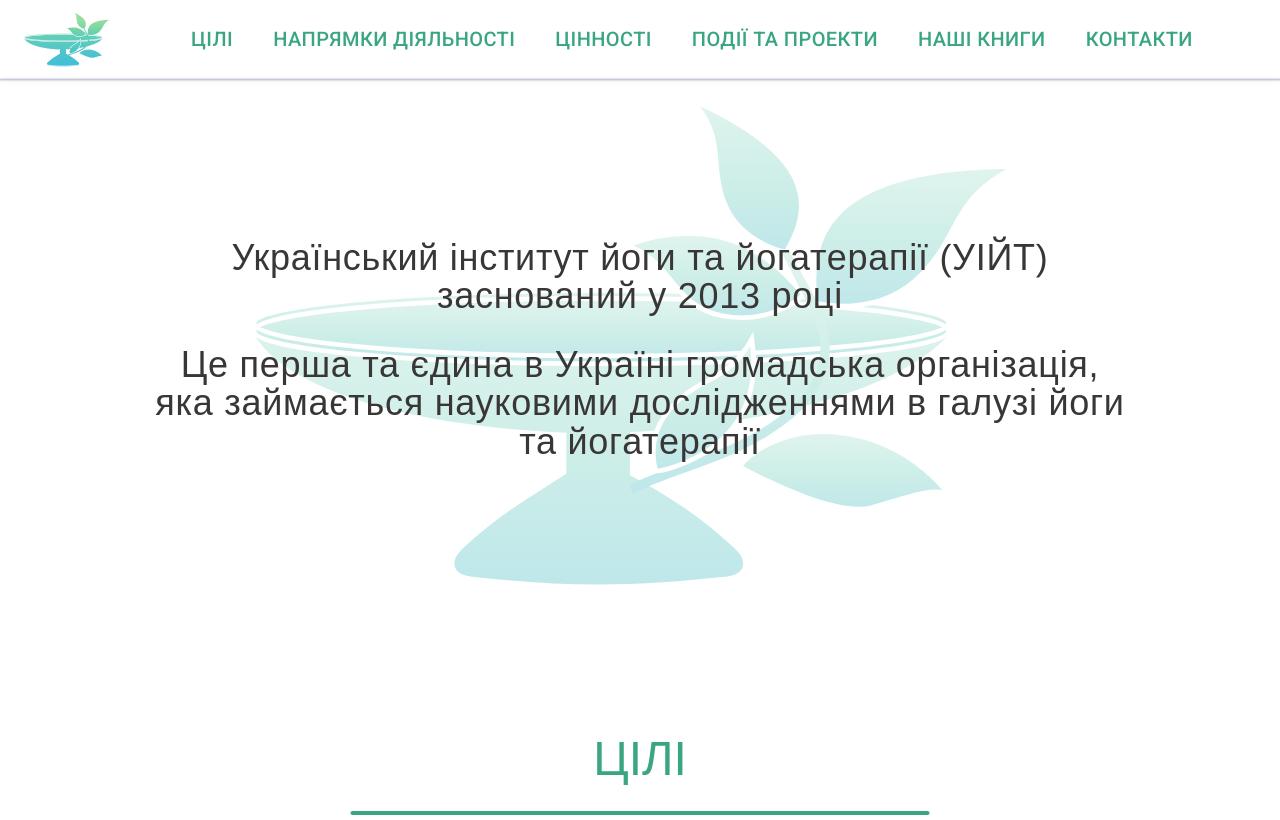
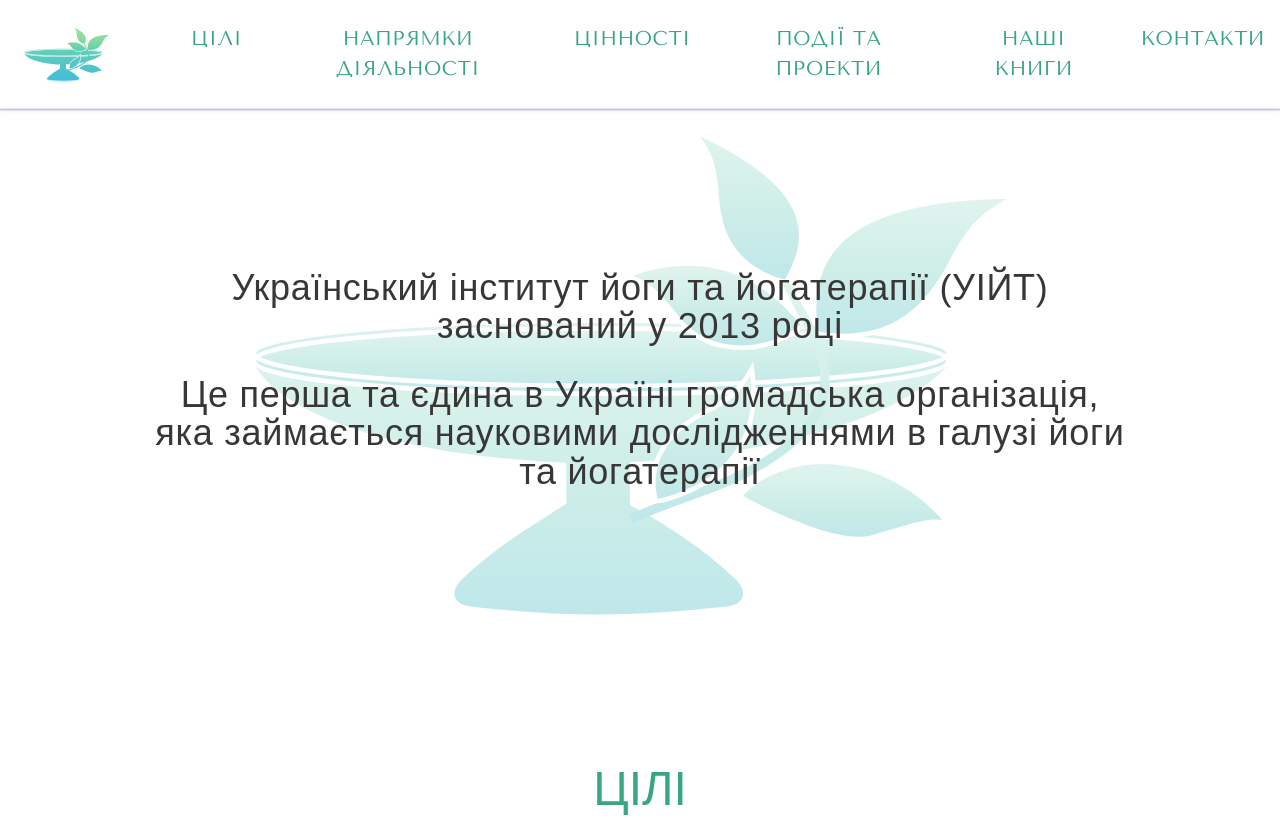
Before and after one commit to whatissilence/whatissilence.github.io, a plain HTML site: page yoga/index.html in a window 1280 px wide. Shown: the top 820 px of the page. Drawn offline with nearby package versions, Linux system fonts and the light colour scheme.

Commit message:
Yoga test site

```diff
--- a/yoga/css/styles.css
+++ b/yoga/css/styles.css
@@ -1,3 +1,10 @@
+@font-face {
+  font-family: 'TenorSans';
+  src: url('../fonts/TenorSans-Regular_B5wmGdqdNnX9pBgepxdAI.ttf') format('truetype');
+  font-weight: 400;
+  font-style: normal;
+}
+
 :root {
   --c-white: #ffffff;
   --c-cloud: #f4f4fd;
@@ -83,6 +90,7 @@ img {
 }
 
 .header_menu {
+  font-family: 'TenorSans', sans-serif;
   padding-left: 0;
   display: flex;
   gap: 40px;
@@ -859,6 +867,7 @@ input {
 
 
   .header_mobile_menu {
+    font-family: 'TenorSans', sans-serif;
     padding-left: 0;
     padding-top: 48px;
     margin-bottom: 168px;
```
Also changed, not shown: yoga/fonts/TenorSans-Regular_B5wmGdqdNnX9pBgepxdAI.ttf (added).
